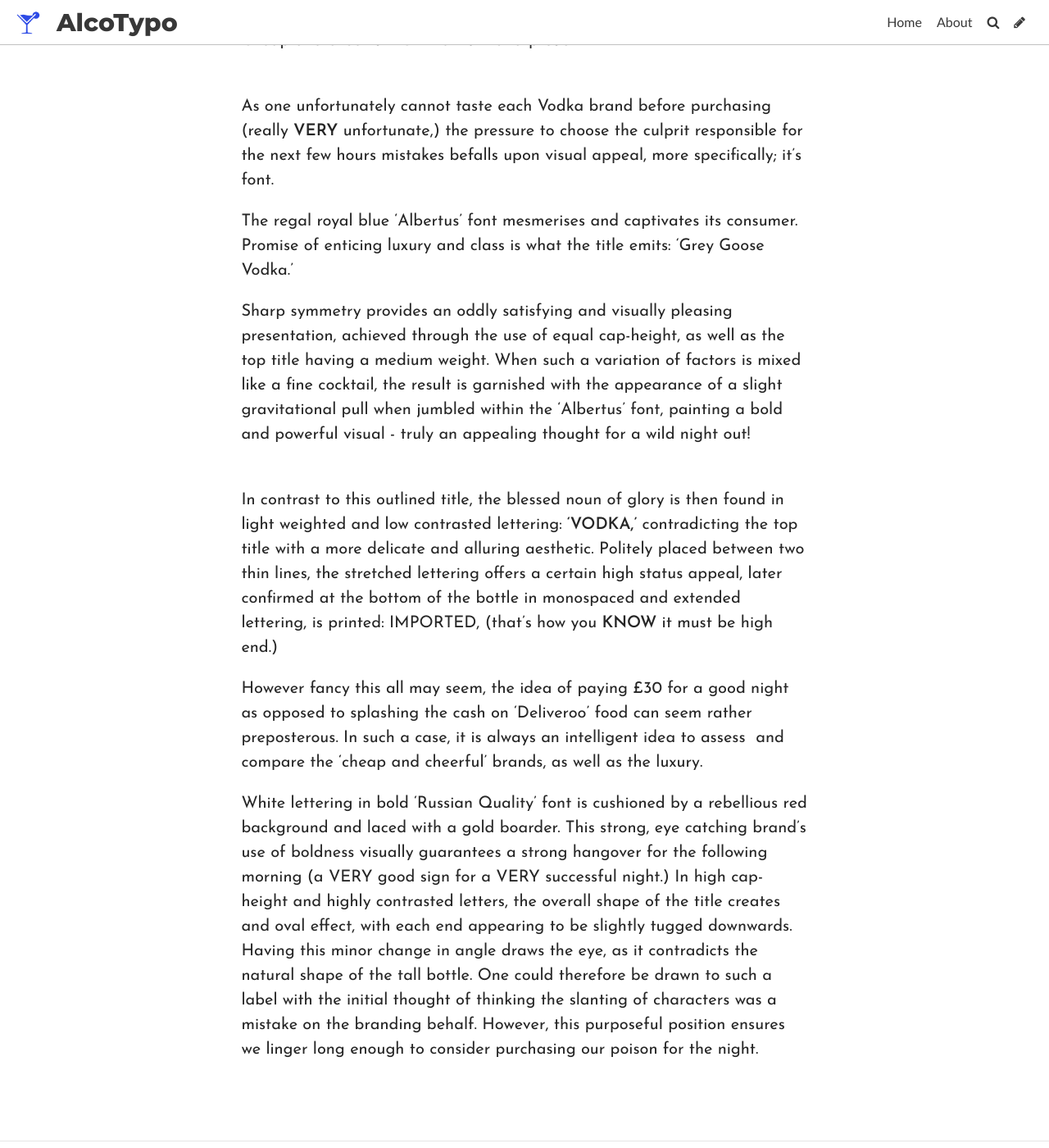
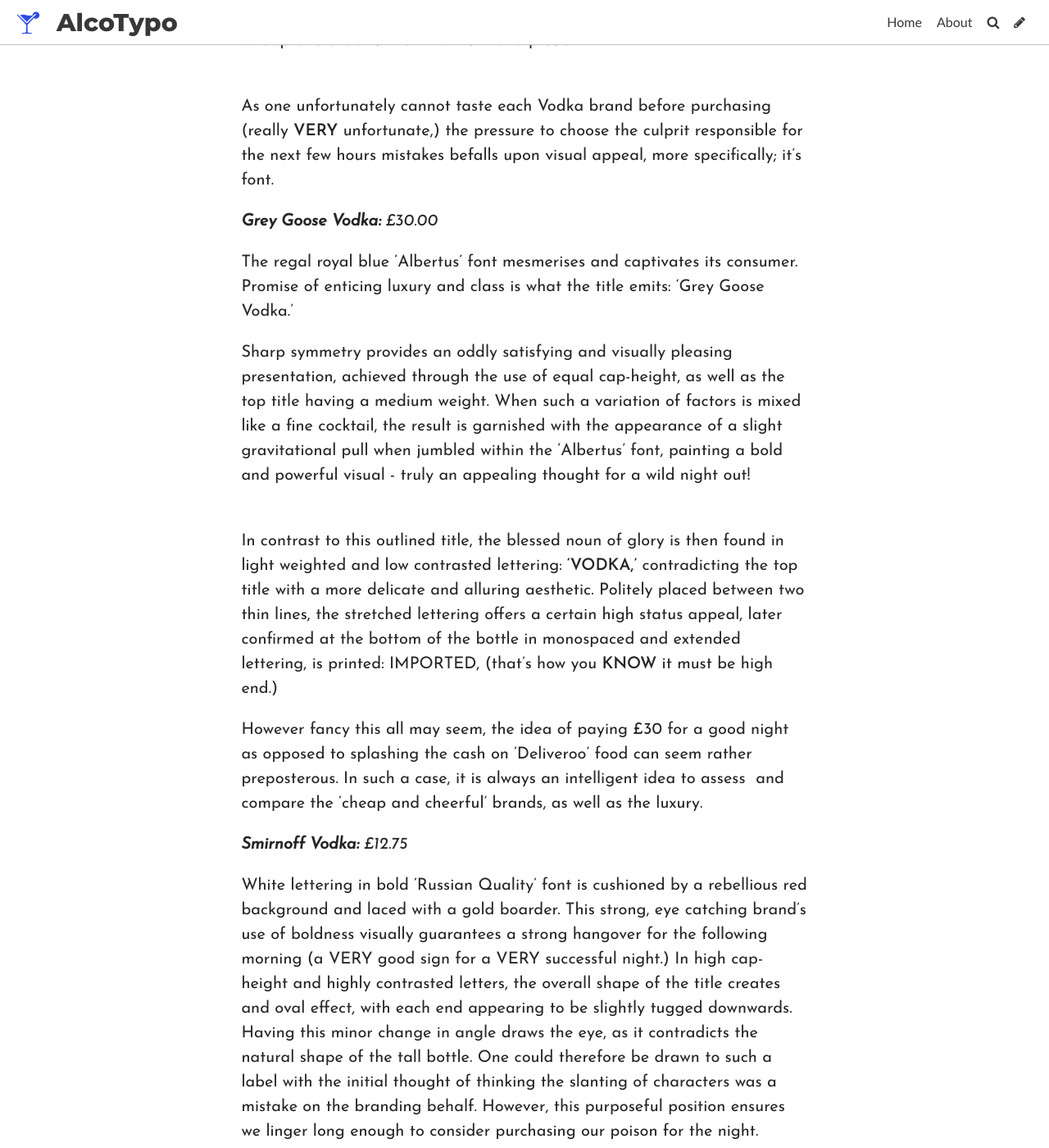
Before and after one commit to natalied0uglas/NatalieDouglas, a Jekyll site: the page built from _posts/2021-09-27-high-spirits.md, in a window 1280 px wide and 1400 px high, scrolled down 519 px. Shown: the whole window at 82% size. Built offline with Jekyll 4.4.1, drawn with Linux system fonts in a browser that asks for light colours; some web fonts are replaced.

Commit message:
Update Post “2021-09-27-high-spirits”

```diff
--- a/_posts/2021-09-27-high-spirits.md
+++ b/_posts/2021-09-27-high-spirits.md
@@ -17,7 +17,7 @@
 
 # \
 
-# *Grey Goose Vodka: £30.00*
+***Grey Goose Vodka:** £30.00*
 
 The regal royal blue ‘Albertus’ font mesmerises and captivates its consumer. Promise of enticing luxury and class is what the title emits: ‘Grey Goose Vodka.’
 
@@ -30,6 +30,6 @@
 
 # \
 
-# *Smirnoff Vodka: £12.75*
+***Smirnoff Vodka:** £12.75*
 
 White lettering in bold ‘Russian Quality' font is cushioned by a rebellious red background and laced with a gold boarder. This strong, eye catching brand’s use of boldness visually guarantees a strong hangover for the following morning (a VERY good sign for a VERY successful night.) In high cap-height and highly contrasted letters, the overall shape of the title creates and oval effect, with each end appearing to be slightly tugged downwards. Having this minor change in angle draws the eye, as it contradicts the natural shape of the tall bottle. One could therefore be drawn to such a label with the initial thought of thinking the slanting of characters was a mistake on the branding behalf. However, this purposeful position ensures we linger long enough to consider purchasing our poison for the night.
```
